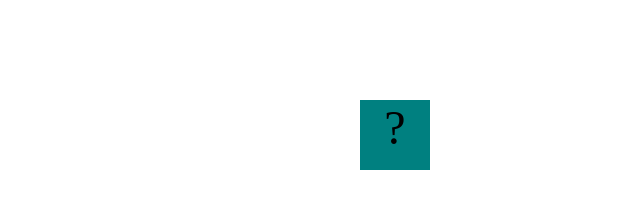
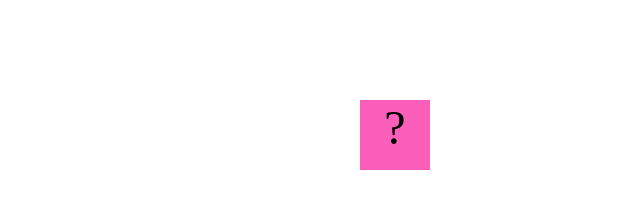
Before and after one commit to XaileyV/XaileyV.github.io, a plain HTML site: page projects/bouncing-box/index.html in a window 1280 px wide. Shown: the whole page, without its empty margins (640-1280 px from the left). Drawn offline with Linux system fonts and the light colour scheme.

Commit message:
add index.html files

```diff
--- a/projects/bouncing-box/index.html
+++ b/projects/bouncing-box/index.html
@@ -8,7 +8,7 @@
       .box {
         width: 70px;
         height: 70px;
-        background-color: teal;
+        background-color: rgb(252, 95, 186);
         font-size: 300%;
         text-align: center;
         user-select: none;
```
